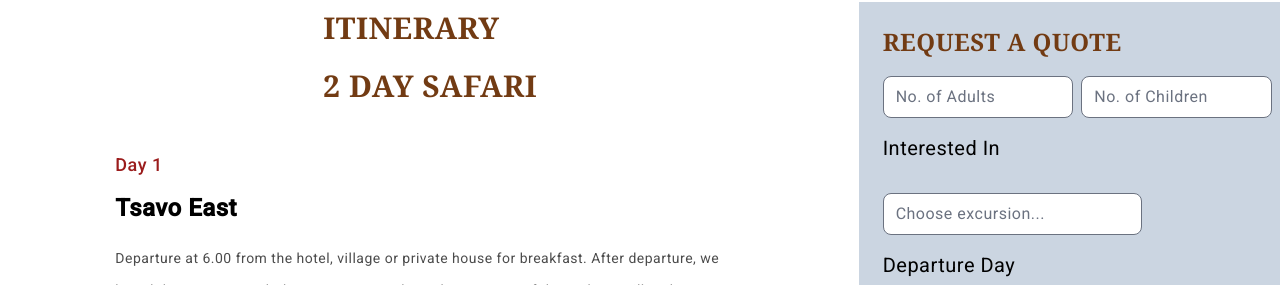
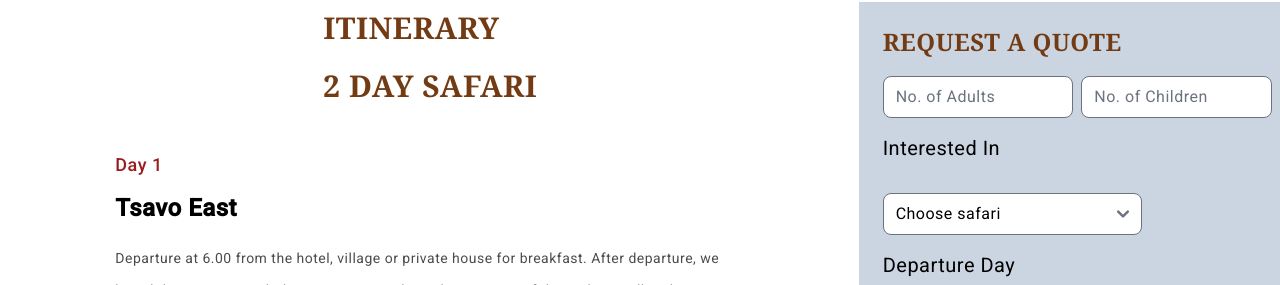
Before and after one commit to plf-computing/zoro-safaris, an Angular app: page /safaris/1 in a window 1280 px wide. Shown: the part 456-741 px from the top of the page. Built offline with nearby package versions, Linux system fonts and the light colour scheme.

Commit message:
"Added form validation and submission handling to safaris details component"

```diff
--- a/src/app/safaris-tours/safaris-details/safaris-details.component.html
+++ b/src/app/safaris-tours/safaris-details/safaris-details.component.html
@@ -37,37 +37,39 @@
 
       </div>
       <div class="flex items-start flex-col lg:col-start-9 lg:col-span-4 ">
-        <div class=" bg-slate-300  h-[760px]  pt-4 pb-10 pl-6 md:pl-6 lg:pr-2 pr-4">
+        <form [formGroup]="quoteForm" (ngSubmit)="onSubmit()"   class=" bg-slate-300  h-[760px]  pt-4 pb-10 pl-6 md:pl-6 lg:pr-2 pr-4">
           <p class="text-yellow-800 text-2xl font-semibold font-serif pt-2">REQUEST A QUOTE</p>
           <div class="flex flex-row gap-2">
-              <input class=" w-1/2 rounded-lg  focus:ring-4 focus:outline-none focus:ring-blue-300" type="text" placeholder="No. of Adults">
-              <input class=" w-1/2  rounded-lg  focus:ring-4 focus:outline-none focus:ring-blue-300" type="text" placeholder="No. of Children" >
+              <input id="adults" formControlName="adults" class=" w-1/2 rounded-lg  focus:ring-4 focus:outline-none focus:ring-blue-300" type="text" placeholder="No. of Adults">
+              <input id="children" formControlName="children" class=" w-1/2  rounded-lg  focus:ring-4 focus:outline-none focus:ring-blue-300" type="text" placeholder="No. of Children" >
           </div>
 
 
-            <div class="mt-4 flex flex-col gap-0">
-              <p class=" text-xl font-normal" >Interested In</p>
-              <input class="mt-4 w-full md:w-2/3  rounded-lg  focus:ring-4 focus:outline-none focus:ring-blue-300" type="text" placeholder="Choose excursion...">
-            </div>
+          <div class="mt-4 flex flex-col gap-0">
+            <p class="text-xl font-normal">Interested In</p>
+            <select formControlName="safari" class="mt-4 w-full md:w-2/3 rounded-lg focus:ring-4 focus:outline-none focus:ring-blue-300">
+              <option value="" disabled selected>Choose safari</option> <!-- Placeholder option -->
+              <option *ngFor="let safari of allSafaris" [value]="safari.title2">{{safari.title}}:{{ safari.title2 }}</option>
+            </select>
+          </div>
+
+
 
 
           <div class="mt-4 flex flex-col">
               <p class=" text-xl font-normal">Departure Day</p>
-              <input class="mt-4   rounded-lg  focus:ring-4 focus:outline-none focus:ring-blue-300" type="date" name="departure" id="" placeholder="dd-mm-yyyy">
+              <input id="departure" formControlName="departure" class="mt-4   rounded-lg  focus:ring-4 focus:outline-none focus:ring-blue-300" type="date" name="departure" id="" placeholder="dd-mm-yyyy">
 
           </div>
-          <input class="mt-5  rounded-lg w-full md:w-2/3 focus:ring-4 focus:outline-none focus:ring-blue-300" type="text" placeholder="Phone">
-          <input class="mt-4 w-full md:w-2/3 rounded-lg  focus:ring-4 focus:outline-none focus:ring-blue-300" type="email" placeholder="Email">
+          <input id="phone" formControlName="phone" class="mt-5  rounded-lg w-full md:w-2/3 focus:ring-4 focus:outline-none focus:ring-blue-300" type="text" placeholder="Phone">
+          <input id="email" formControlName="email" class="mt-4 w-full md:w-2/3 rounded-lg  focus:ring-4 focus:outline-none focus:ring-blue-300" type="email" placeholder="Email">
           <p class=" text-xl font-normal pt-4">Message</p>
-          <textarea class=" w-full h-20 rounded-lg  focus:ring-4 focus:outline-none focus:ring-blue-300" name="message" id=""></textarea>
+          <textarea formControlName="message" class=" w-full h-20 rounded-lg  focus:ring-4 focus:outline-none focus:ring-blue-300" name="message" id=""></textarea>
 
-          <!-- <div class="flex items-center mb-4 mt-4 ">
-              <input id="default-checkbox" type="checkbox" value="" class="w-4 h-4 text-blue-600 bg-gray-100 border-gray-300 rounded focus:ring-blue-500 dark:focus:ring-blue-600 dark:ring-offset-gray-800 focus:ring-2 dark:bg-gray-700 dark:border-gray-600">
-              <label for="default-checkbox" class="ms-2 text-sm font-medium text-gray-900 dark:text-gray-300">I agree with the treatment of my personal information</label>
-          </div> -->
-          <button type="button" class=" mt-4 text-white bg-red-700 hover:bg-red-800 focus:outline-none focus:ring-4 focus:ring-blue-300 font-medium rounded-lg text-sm px-5 py-2.5 text-center me-2 mb-2 dark:bg-blue-600 dark:hover:bg-blue-700 dark:focus:ring-blue-800">REQUEST A QUOTE</button>
 
-      </div>
+          <button type="submit" class=" mt-4 text-white bg-red-700 hover:bg-red-800 focus:outline-none focus:ring-4 focus:ring-blue-300 font-medium rounded-lg text-sm px-5 py-2.5 text-center me-2 mb-2 dark:bg-blue-600 dark:hover:bg-blue-700 dark:focus:ring-blue-800">REQUEST A QUOTE</button>
+
+        </form>
       <div class=" hidden  mt-4 lg:flex lg:flex-col gap-4 ">
         <img *ngIf="getNumberOfImages() >= 1" class="" [src]="images[0]" alt="Safari Image">
         <img *ngIf="getNumberOfImages() >= 2" class="" [src]="images[1]" alt="Safari Image">
--- a/src/app/safaris-tours/safaris-details/safaris-details.component.ts
+++ b/src/app/safaris-tours/safaris-details/safaris-details.component.ts
@@ -2,29 +2,44 @@ import { Component, OnInit } from '@angular/core';
 import { SafarisService } from '../safaris.service';
 import { ActivatedRoute } from '@angular/router';
 import { NgFor, NgIf } from '@angular/common';
+import { FormBuilder, FormGroup, ReactiveFormsModule, Validators } from '@angular/forms';
 
 @Component({
   selector: 'app-safaris-details',
   standalone: true,
-  imports: [NgIf,NgFor],
+  imports: [NgIf,NgFor,ReactiveFormsModule],
   templateUrl: './safaris-details.component.html',
   styleUrl: './safaris-details.component.css'
 })
 export class SafarisDetailsComponent implements OnInit {
-
-
-  constructor(private safariService:SafarisService,private route: ActivatedRoute){}
-
-  safaris:any;
-  safariItenaries:any
+ quoteForm : FormGroup;
+ safaris:any
+ allSafaris:any
+ safariItenaries:any
   images:string[]=[
     '../../../assets/safari/IMG-20241004-WA0025.jpg',
     '../../../assets/safari/IMG-20241004-WA0033.jpg',
     '../../../assets/safari/IMG-20241004-WA0016.jpg'
   ]
 
+  constructor(private fb: FormBuilder,private safariService:SafarisService,private route: ActivatedRoute){
+    this.quoteForm = this.fb.group({
+      adults: ['', Validators.required],
+      children: [''],
+      safari: ['', Validators.required],
+      departure: ['', Validators.required],
+      phone: ['', [Validators.required, Validators.pattern('^[0-9]{10,12}$')]],
+      email: ['', [Validators.required, Validators.email]],
+      message: ['']
+    });
+  }
+
+
+
+
   ngOnInit(): void {
-    const id = this.route.snapshot.paramMap.get('id'); // Get the ID from the route
+    const id = this.route.snapshot.paramMap.get('id');
+  this.allSafaris = this.safariService.getSafaris();
     if (id) {
       this.safaris= this.safariService.getSafaris().find(e => e.id === +id);
       this.loadItinerary();
@@ -52,4 +67,10 @@ export class SafarisDetailsComponent implements OnInit {
     return 0;
   }
 
+    onSubmit() {
+    if (this.quoteForm.valid) {
+      console.log(this.quoteForm.value);  // Handle form submission
+    }
   }
+
+  }
```
